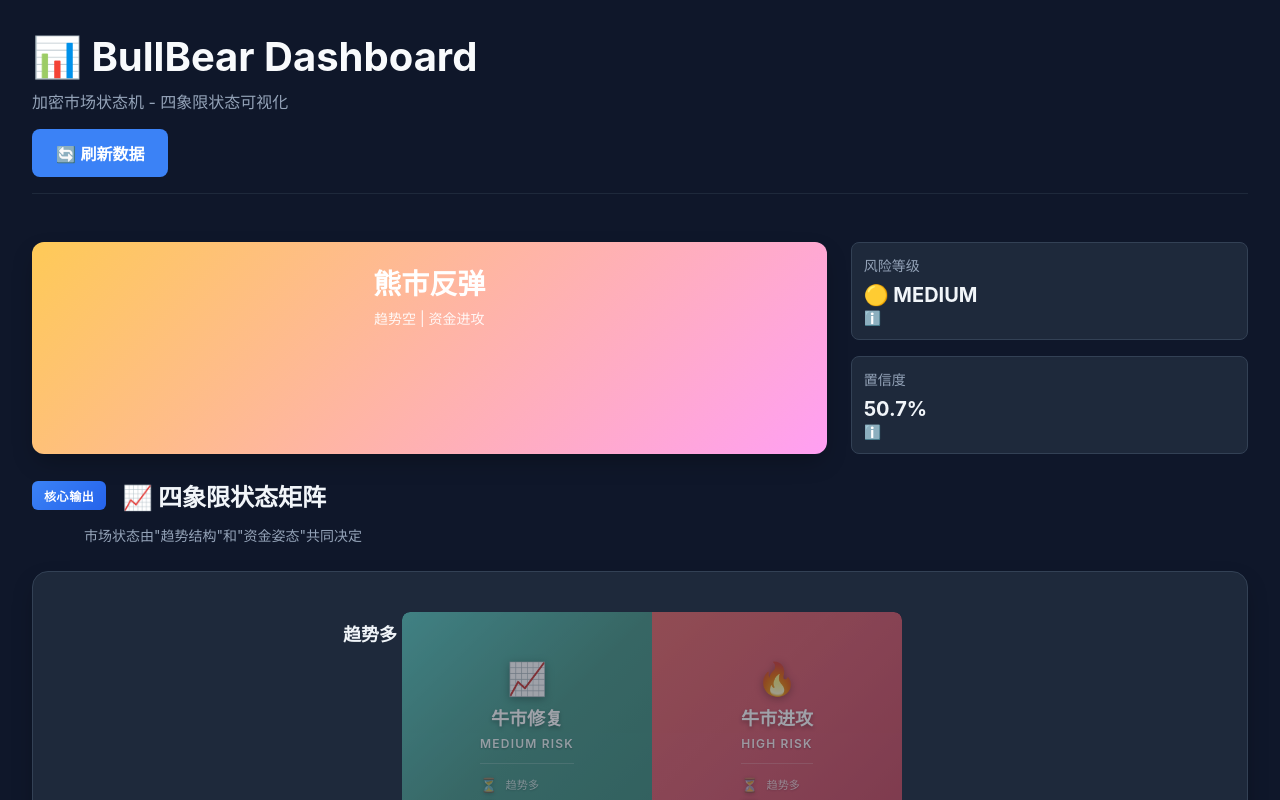
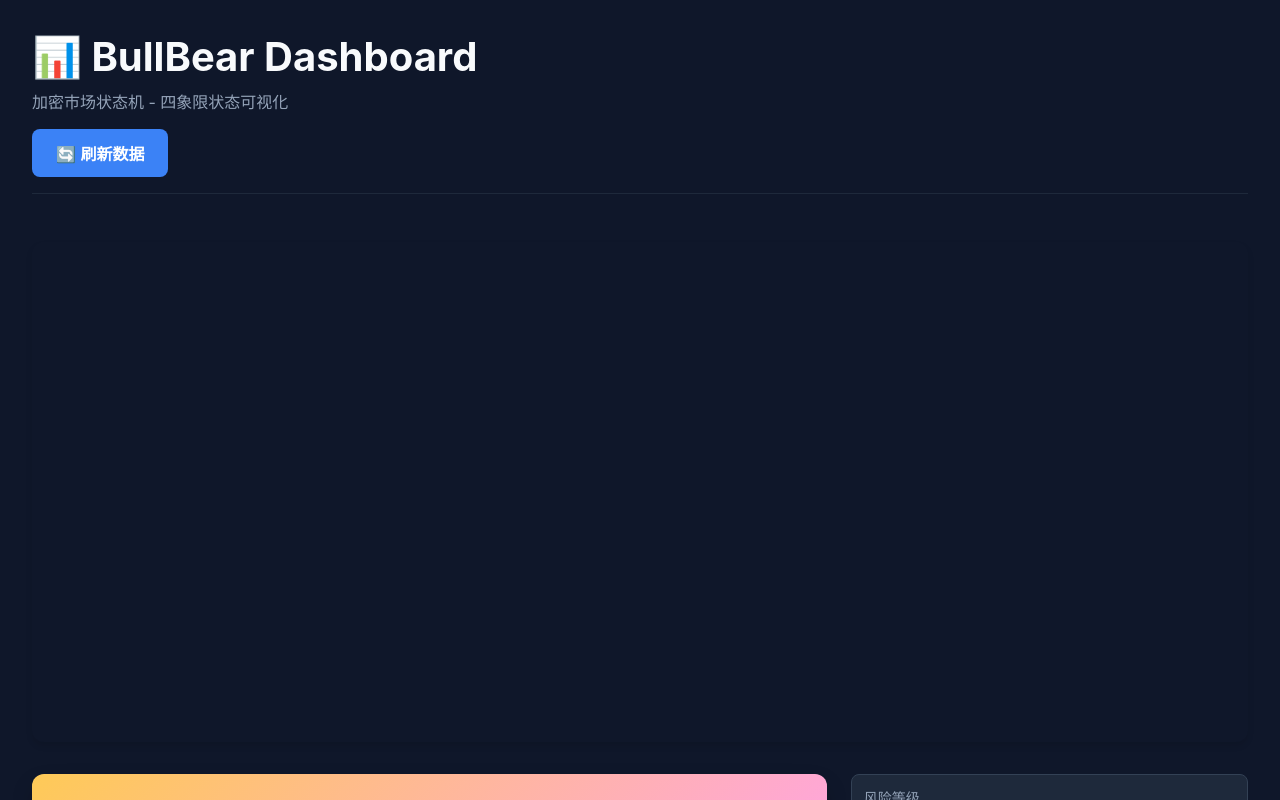
Before and after one commit to CrytoPlanet/bullbear-dashboard, a Vue app in the folder frontend/: page / in a window 1280 px wide. Shown: the top 800 px of the page. Built offline with nearby package versions, Linux system fonts and the light colour scheme; no server answers.

Commit message:
feat: add TradingView BTC chart

```diff
--- a/frontend/src/App.vue
+++ b/frontend/src/App.vue
@@ -1,6 +1,7 @@
 <script setup lang="ts">
 import { ref, onMounted } from 'vue';
 import { type DataResult, DATA_LABELS, type StateApiResponse, STATE_STYLES, RISK_COLORS } from './types';
+import TradingViewChart from './components/TradingViewChart.vue';
 
 // 检测是否为开发环境（localhost）
 const isDevelopment = window.location.hostname === 'localhost' || window.location.hostname === '127.0.0.1';
@@ -685,6 +686,9 @@ onMounted(() => {
     </header>
 
     <main>
+      <div class="chart-section" v-if="!initialLoad || stateData">
+        <TradingViewChart />
+      </div>
       <div v-if="error" class="error">
         {{ error }}
       </div>
--- /dev/null
+++ b/frontend/src/components/TradingViewChart.vue
@@ -0,0 +1,47 @@
+<template>
+  <div class="tradingview-widget-container">
+    <div id="tradingview_btc_kline"></div>
+  </div>
+</template>
+
+<script setup lang="ts">
+import { onMounted } from 'vue';
+
+onMounted(() => {
+  const script = document.createElement('script');
+  script.src = 'https://s3.tradingview.com/tv.js';
+  script.async = true;
+  script.onload = () => {
+    // @ts-ignore
+    if (window.TradingView) {
+      // @ts-ignore
+      new window.TradingView.widget({
+        "width": "100%",
+        "height": 500,
+        "symbol": "BINANCE:BTCUSDT",
+        "interval": "D",
+        "timezone": "Etc/UTC",
+        "theme": "dark",
+        "style": "1",
+        "locale": "zh_CN",
+        "toolbar_bg": "#f1f3f6",
+        "enable_publishing": false,
+        "allow_symbol_change": true,
+        "container_id": "tradingview_btc_kline"
+      });
+    }
+  };
+  document.head.appendChild(script);
+});
+</script>
+
+<style scoped>
+.tradingview-widget-container {
+  width: 100%;
+  height: 500px;
+  margin-bottom: 2rem;
+  border-radius: 12px;
+  overflow: hidden;
+  box-shadow: 0 4px 6px rgba(0, 0, 0, 0.1);
+}
+</style>
```
